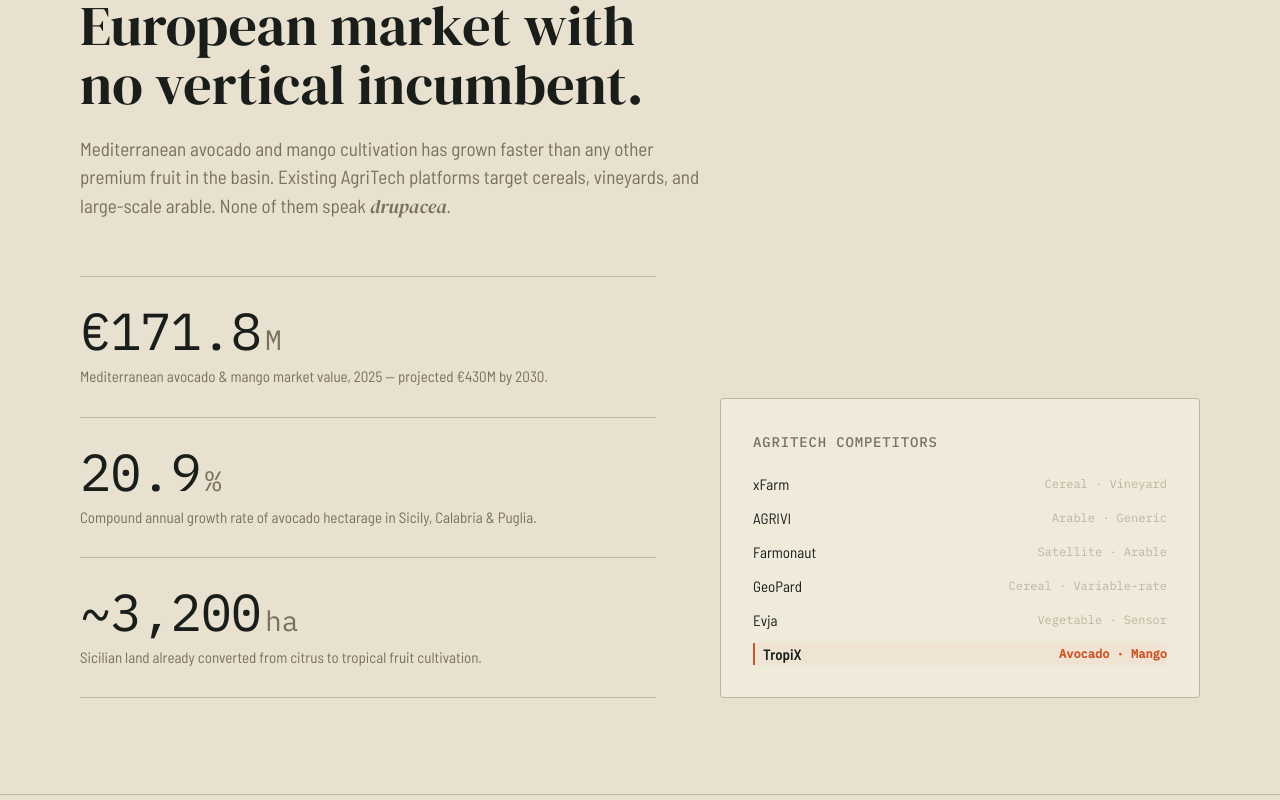
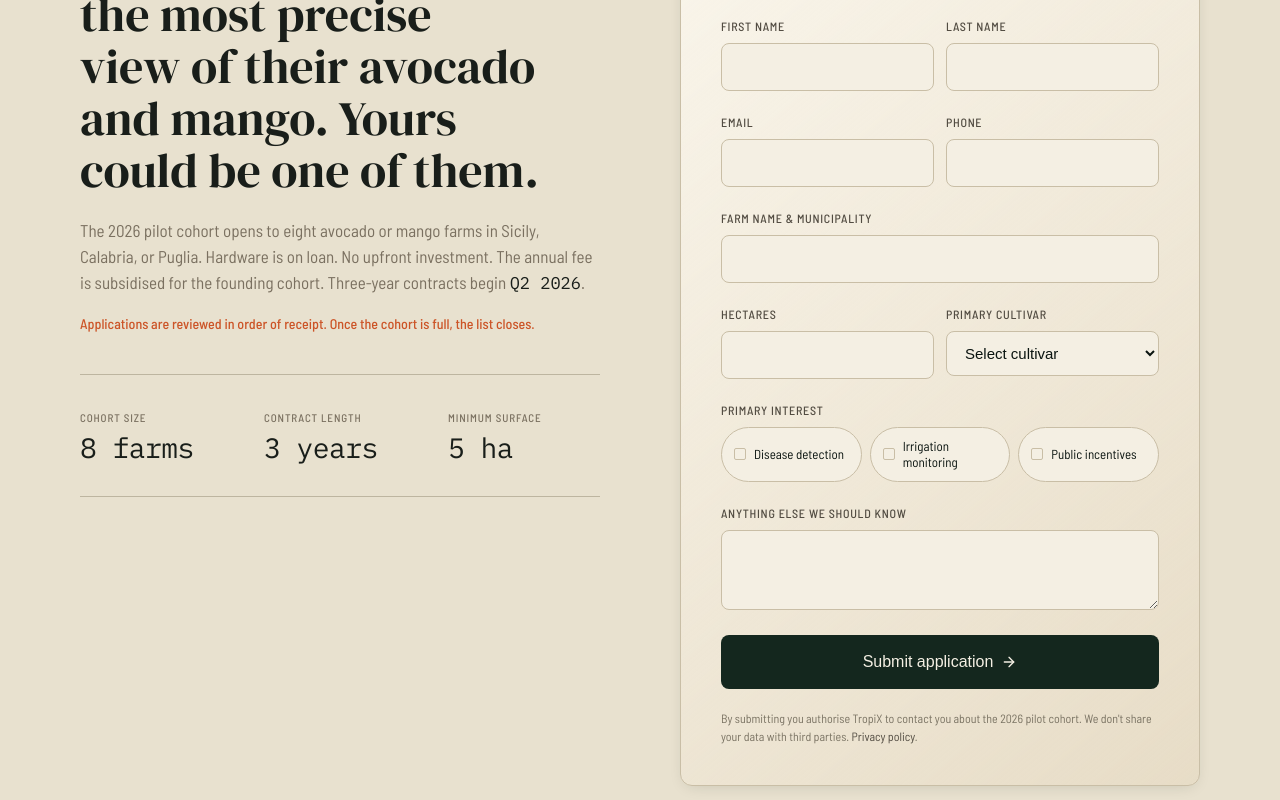
Before and after one commit to Eb3ls/tropix, a React (Vite) app: page / in a window 1280 px wide. Shown: the part 4620-5420 px from the top of the page. Built offline with nearby package versions, Linux system fonts and the light colour scheme.

Commit message:
chore: remove Market section (MKT-05)
Delete src/components/sections/Market.tsx and remove its import
and render from App.tsx.

```diff
--- a/src/App.tsx
+++ b/src/App.tsx
@@ -5,7 +5,6 @@ import { Challenge } from '@/components/sections/Challenge'
 import { System } from '@/components/sections/System'
 import { Capabilities } from '@/components/sections/Capabilities'
 import { InSeason } from '@/components/sections/InSeason'
-import { Market } from '@/components/sections/Market'
 import { Pilot } from '@/components/sections/Pilot'
 import { Team } from '@/components/sections/Team'
 import { Footer } from '@/components/sections/Footer'
@@ -22,8 +21,7 @@ function Landing() {
         <System />
         <Capabilities />
         <InSeason />
-        <Market />
-        <Pilot />
+<Pilot />
         <Team />
       </main>
       <Footer />
--- a/src/components/sections/Market.tsx
+++ /dev/null
@@ -1,181 +0,0 @@
-const figures = [
-  {
-    value: '€171.8',
-    unit: 'M',
-    label: 'Mediterranean avocado & mango market value, 2025 — projected €430M by 2030.',
-  },
-  {
-    value: '20.9',
-    unit: '%',
-    label: 'Compound annual growth rate of avocado hectarage in Sicily, Calabria & Puglia.',
-  },
-  {
-    value: '~3,200',
-    unit: 'ha',
-    label: 'Sicilian land already converted from citrus to tropical fruit cultivation.',
-  },
-]
-
-const competitors = [
-  { name: 'xFarm', tag: 'Cereal · Vineyard' },
-  { name: 'AGRIVI', tag: 'Arable · Generic' },
-  { name: 'Farmonaut', tag: 'Satellite · Arable' },
-  { name: 'GeoPard', tag: 'Cereal · Variable-rate' },
-  { name: 'Evja', tag: 'Vegetable · Sensor' },
-  { name: 'TropiX', tag: 'Avocado · Mango', highlight: true },
-]
-
-export function Market() {
-  return (
-    <section
-      id="market"
-      style={{
-        background: '#E8E1CF',
-        borderTop: '1px solid #BDB5A0',
-        borderBottom: '1px solid #BDB5A0',
-        padding: '96px 0',
-      }}
-    >
-      <div className="mx-auto px-6 sb:px-20" style={{ maxWidth: '1280px' }}>
-        {/* Header */}
-        <div style={{ marginBottom: '24px' }}>
-          <span style={{ fontFamily: "'IBM Plex Mono', monospace", fontSize: '11px', letterSpacing: '0.14em', textTransform: 'uppercase', color: '#CC5427', fontWeight: 500 }}>
-            MKT-05
-          </span>
-          <span aria-hidden="true">{' · '}</span>
-          <span style={{ fontFamily: "'IBM Plex Mono', monospace", fontSize: '11px', letterSpacing: '0.14em', textTransform: 'uppercase', color: '#BDB5A0' }}>
-            THE OPPORTUNITY
-          </span>
-        </div>
-
-        <h2
-          style={{
-            fontFamily: "'DM Serif Display', serif",
-            fontSize: 'clamp(36px, 4.5vw, 56px)',
-            lineHeight: 1.05,
-            fontWeight: 400,
-            color: '#191E1A',
-            marginBottom: '20px',
-            maxWidth: '760px',
-            textWrap: 'balance',
-          }}
-        >
-          A €171.8 million European market with no vertical incumbent.
-        </h2>
-
-        <p style={{ fontSize: '19px', lineHeight: 1.5, color: '#7A7060', maxWidth: '640px' }}>
-          Mediterranean avocado and mango cultivation has grown faster than any
-          other premium fruit in the basin. Existing AgriTech platforms target
-          cereals, vineyards, and large-scale arable. None of them speak{' '}
-          <em style={{ fontFamily: "'DM Serif Display', serif", fontStyle: 'italic' }}>drupacea</em>.
-        </p>
-
-        {/* Two-column grid */}
-        <div
-          className="grid grid-cols-1 sb:grid-cols-[1.2fr_1fr]"
-          style={{ gap: '64px', marginTop: '56px', alignItems: 'end' }}
-        >
-          {/* Left: figures */}
-          <div>
-            {figures.map((fig, i) => (
-              <div
-                key={i}
-                style={{
-                  borderTop: '1px solid #BDB5A0',
-                  padding: '28px 0',
-                  display: 'flex',
-                  flexDirection: 'column',
-                  gap: '8px',
-                }}
-              >
-                <div style={{ display: 'flex', alignItems: 'baseline', gap: '4px' }}>
-                  <span
-                    style={{
-                      fontFamily: "'IBM Plex Mono', monospace",
-                      fontVariantNumeric: 'tabular-nums',
-                      fontSize: '52px',
-                      lineHeight: 1,
-                      letterSpacing: '-0.02em',
-                      color: '#191E1A',
-                    }}
-                  >
-                    {fig.value}
-                  </span>
-                  <span
-                    style={{
-                      fontFamily: "'IBM Plex Mono', monospace",
-                      fontSize: '28px',
-                      lineHeight: 1,
-                      color: '#7A7060',
-                    }}
-                  >
-                    {fig.unit}
-                  </span>
-                </div>
-                <p style={{ fontSize: '15px', lineHeight: 1.55, color: '#7A7060' }}>
-                  {fig.label}
-                </p>
-              </div>
-            ))}
-            <div style={{ borderTop: '1px solid #BDB5A0' }} />
-          </div>
-
-          {/* Right: competitor card */}
-          <div
-            style={{
-              background: '#F0EADB',
-              border: '1px solid #BDB5A0',
-              borderRadius: '4px',
-              padding: '32px',
-            }}
-          >
-            <h4
-              style={{
-                fontSize: '14px',
-                letterSpacing: '0.06em',
-                textTransform: 'uppercase',
-                color: '#7A7060',
-                marginBottom: '20px',
-                fontFamily: "'IBM Plex Mono', monospace",
-                fontWeight: 500,
-              }}
-            >
-              AGRITECH COMPETITORS
-            </h4>
-            <ul style={{ listStyle: 'none', margin: 0, padding: 0, display: 'flex', flexDirection: 'column', gap: '12px' }}>
-              {competitors.map(c => (
-                <li
-                  key={c.name}
-                  style={{
-                    display: 'flex',
-                    justifyContent: 'space-between',
-                    alignItems: 'center',
-                    fontSize: '15px',
-                    fontWeight: c.highlight ? 600 : 400,
-                    color: '#191E1A',
-                    ...(c.highlight ? {
-                      borderLeft: '2px solid #CC5427',
-                      paddingLeft: '8px',
-                      background: 'rgba(204, 84, 39, 0.04)',
-                    } : {}),
-                  }}
-                >
-                  <span>{c.name}</span>
-                  <span
-                    style={{
-                      fontFamily: "'IBM Plex Mono', monospace",
-                      fontSize: '12px',
-                      color: c.highlight ? '#CC5427' : '#BDB5A0',
-                    }}
-                  >
-                    {c.tag}
-                  </span>
-                </li>
-              ))}
-            </ul>
-          </div>
-        </div>
-      </div>
-    </section>
-  )
-}
```
